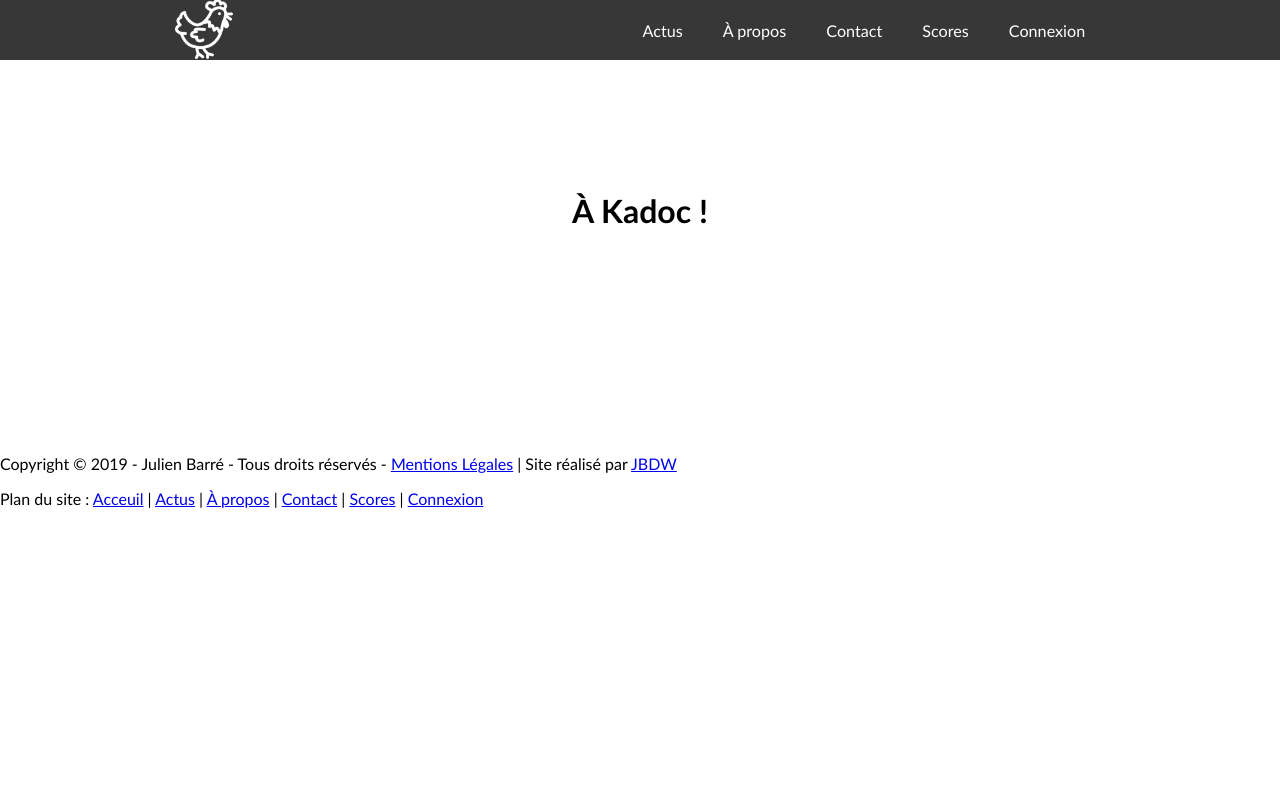
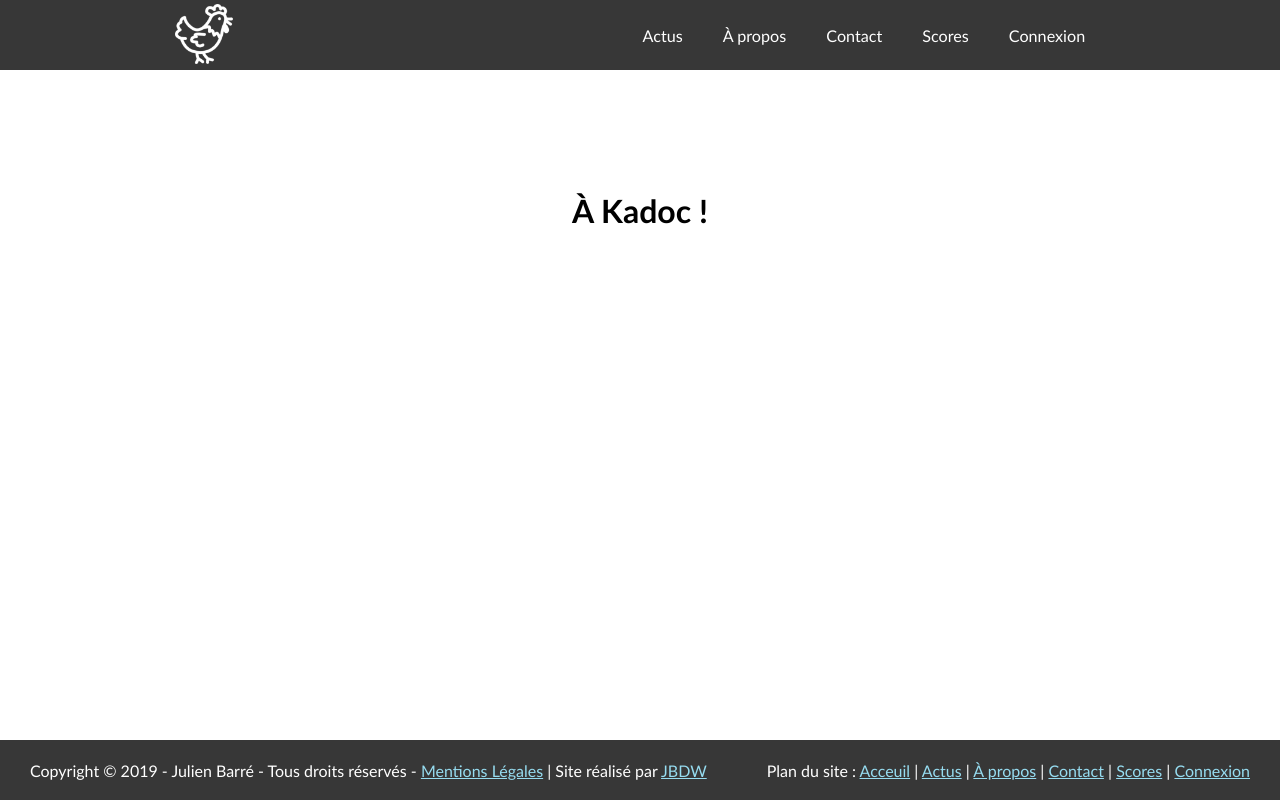
Before and after one commit to Jubdw/P5, a PHP site: page / in a window 1280 px wide. Run offline with PHP 8.4, Linux system fonts and the light colour scheme.

Commit message:
Maj style.css

```diff
--- a/public/css/style.css
+++ b/public/css/style.css
@@ -15,7 +15,7 @@ header
     justify-content: space-around;
     align-items: center;
     width: 100%;
-    height: 60px;
+    height: 70px;
     background-color: rgb(55,55,55);
     color: white;
 }
@@ -68,6 +68,31 @@ nav a:hover
     position: relative;
     top: 60px;
     margin-bottom: 12%;
+}
+
+footer
+{
+    position: fixed;
+    bottom: 0;
+    width: 100%;
+}
+footer a
+{
+    color: rgb(150,220,240);
+}
+footer a:hover
+{
+    color: rgb(70,180,220);
+}
+#legal
+{
+    height: 60px;
+    position: relative;
+    display: flex;
+    justify-content: space-around;
+    align-items: center;
+    background-color: rgb(55,55,55);
+    color: white;
 }
 
 .titles, .title
```
